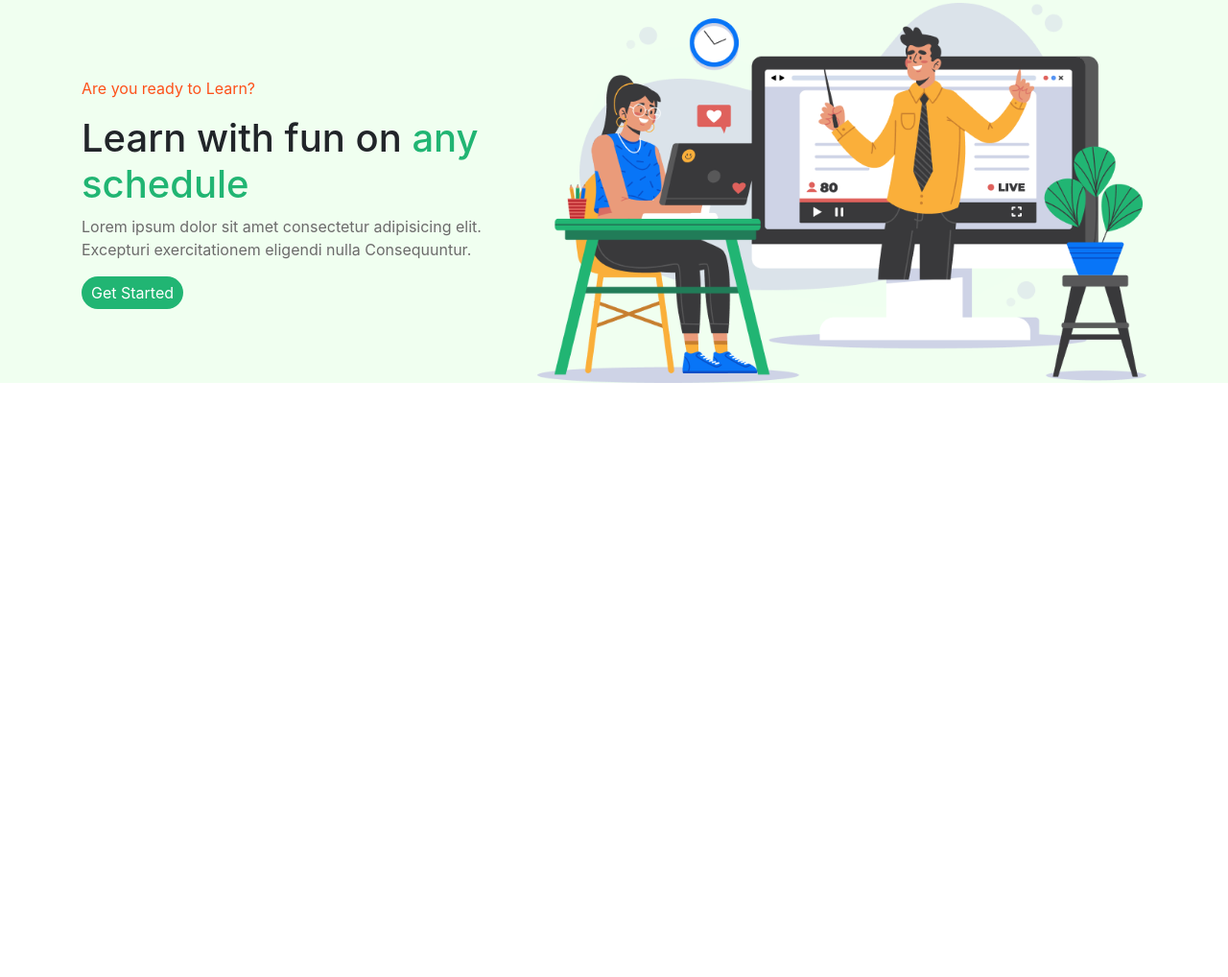
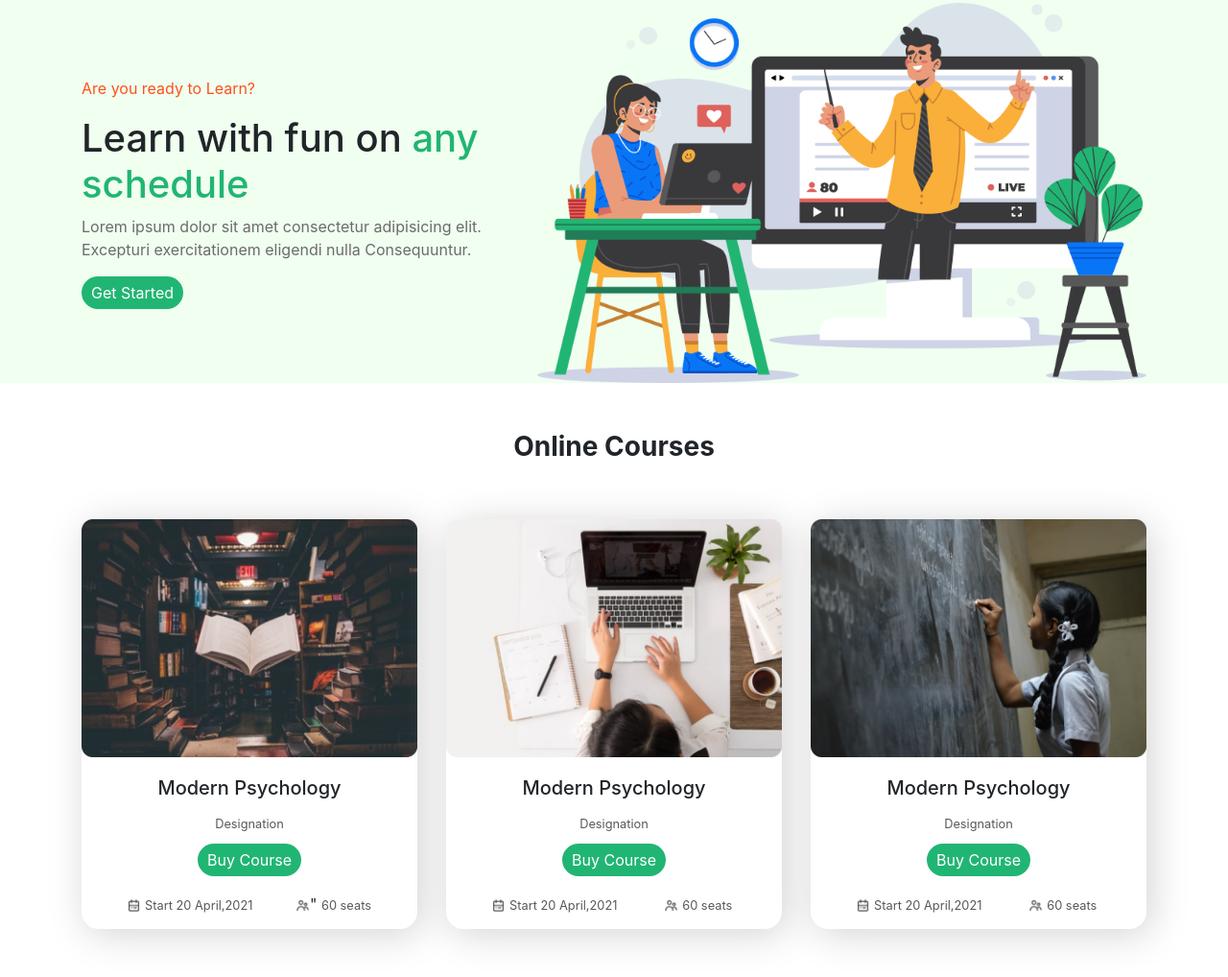
Before and after one commit to mejun007/e-school, a plain HTML site: page index.html in a window 1280 px wide. Shown: the part 121-1139 px from the top of the page at 96% size. Before the commit the page ends 800 px from the top, so only its background shows below. Drawn offline with nearby package versions, Linux system fonts and the light colour scheme.

Commit message:
new-trial

```diff
--- a/index.html
+++ b/index.html
@@ -49,7 +49,75 @@
  </div>
 </section>
 
-
+<div class="container">
+<div class="text-center">
+<h3><b>Online Courses</b></h3>
+</div>
+<div class="card-parents">
+    <div class="card-deck text-center">
+        <div class="card">
+          <img src="images/Photos/Morder psyc.png" class="card-img-top" alt="...">
+          <div class="card-body">
+            <h5 class="card-title">Modern Psychology</h5>
+            <small>Designation</small> <br>
+            <button class="buy-btn">Buy Course</button>
+            <div class="card-footer">
+                <div class="row">
+<div class="col-md-7">
+    <img src="images/ICON/calendar.png">
+    <small>Start 20 April,2021</small>
+</div>
+<div class="col-md-5">
+<img src="images/ICON/people.png">"
+<small>60 seats</small>
+</div>
+         </div>
+          </div>
+          </div>
+           </div>
+        <div class="card">
+          <img src="images/Photos/Morder pychons.png" class="card-img-top" alt="...">
+          <div class="card-body">
+            <h5 class="card-title">Modern Psychology</h5>
+            <small>Designation</small> <br>
+            <button class="buy-btn">Buy Course</button>
+            <div class="card-footer">
+                <div class="row">
+<div class="col-md-7">
+<img src="images/ICON/calendar.png" alt="">
+<small>Start 20 April,2021</small>
+</div>
+<div class="col-md-5">
+<img src="images/ICON/people.png" alt="">
+<small>60 seats</small>
+</div>
+                </div>
+              </div>
+          </div>
+        </div>
+        <div class="card">
+          <img src="images/Photos/Morder pyschology.png" class="card-img-top" alt="...">
+          <div class="card-body">
+            <h5 class="card-title">Modern Psychology</h5>
+           <small>Designation</small> <br>
+           <button class="buy-btn">Buy Course</button>
+           <div class="card-footer">
+            <div class="row">
+<div class="col-md-7">
+<img src="images/ICON/calendar.png" alt="">
+<small>Start 20 April,2021</small>
+</div>
+<div class="col-md-5">
+<img src="images/ICON/people.png" alt="">
+<small>60 seats</small>
+</div>
+ </div>
+</div>
+ </div>
+</div>
+</div>
+</div>
+</div>
 
 
 
--- a/style.css
+++ b/style.css
@@ -1,3 +1,6 @@
+.container{
+margin-bottom:50px;
+}
 .nav-link{
 margin-top: 10px;
     color: black;
@@ -26,6 +29,7 @@ background-color:#F0FFF0 ;
     border-radius: 30px;
     color: white;
     padding: 5px 10px;
+
 }
 .heading-position{
     margin-top: 70px;
@@ -34,3 +38,32 @@ background-color:#F0FFF0 ;
 .heading-position p{
     color: #6C6B6B;
 }
+.buy-btn{
+    background-color:#21B573;
+    border: none;
+    border-radius: 30px;
+    color: white;
+    padding: 5px 10px;
+    margin-top: 10px;
+
+}
+.card small{
+    color: #585859;
+}
+.card{
+    margin-top: 50px;
+    background-color: white;
+    border: none;
+    border-radius: 18px;
+    box-shadow: 5px 5px 40px lightgray ;
+}
+.card-footer{
+    background-color: white;
+    border: none;
+    margin-top: 5px;
+    height: 30px;
+}
+.card-footer img{
+    width: 15px;
+    height: 15px;
+}
```
